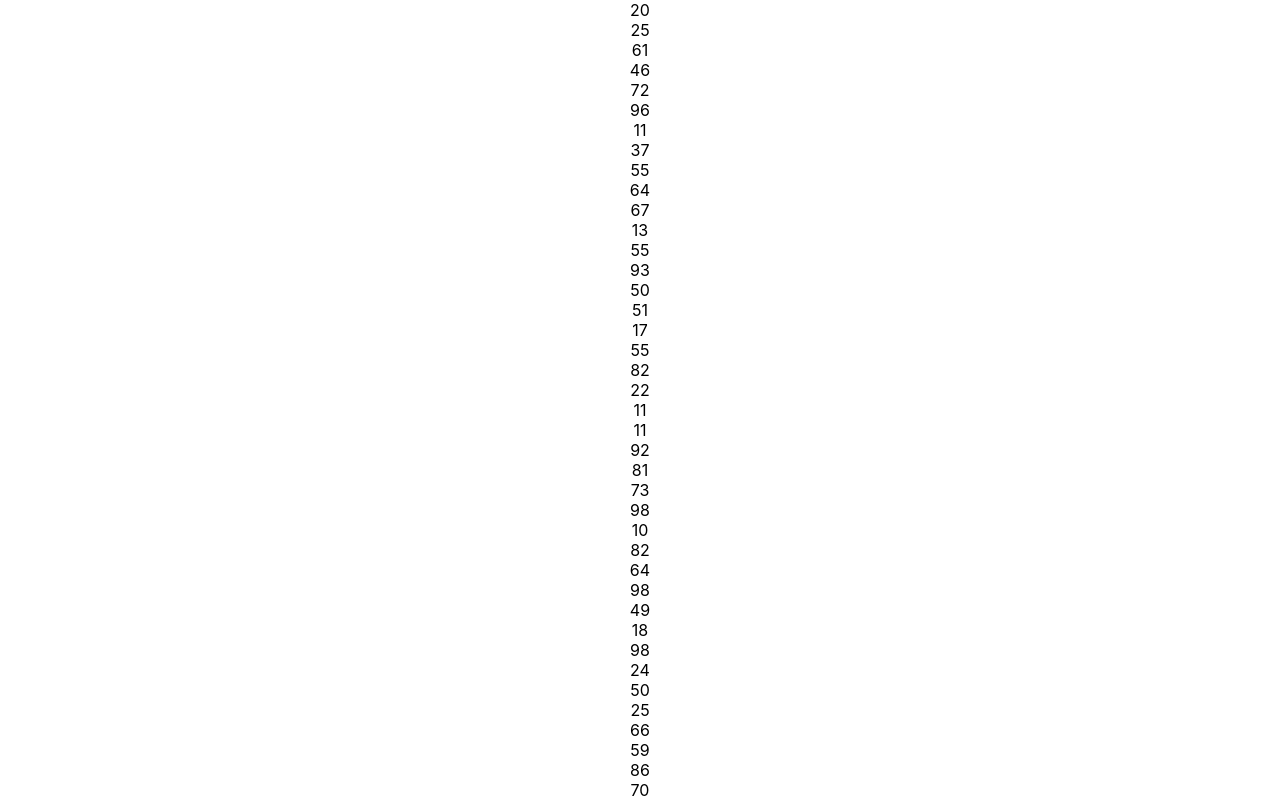
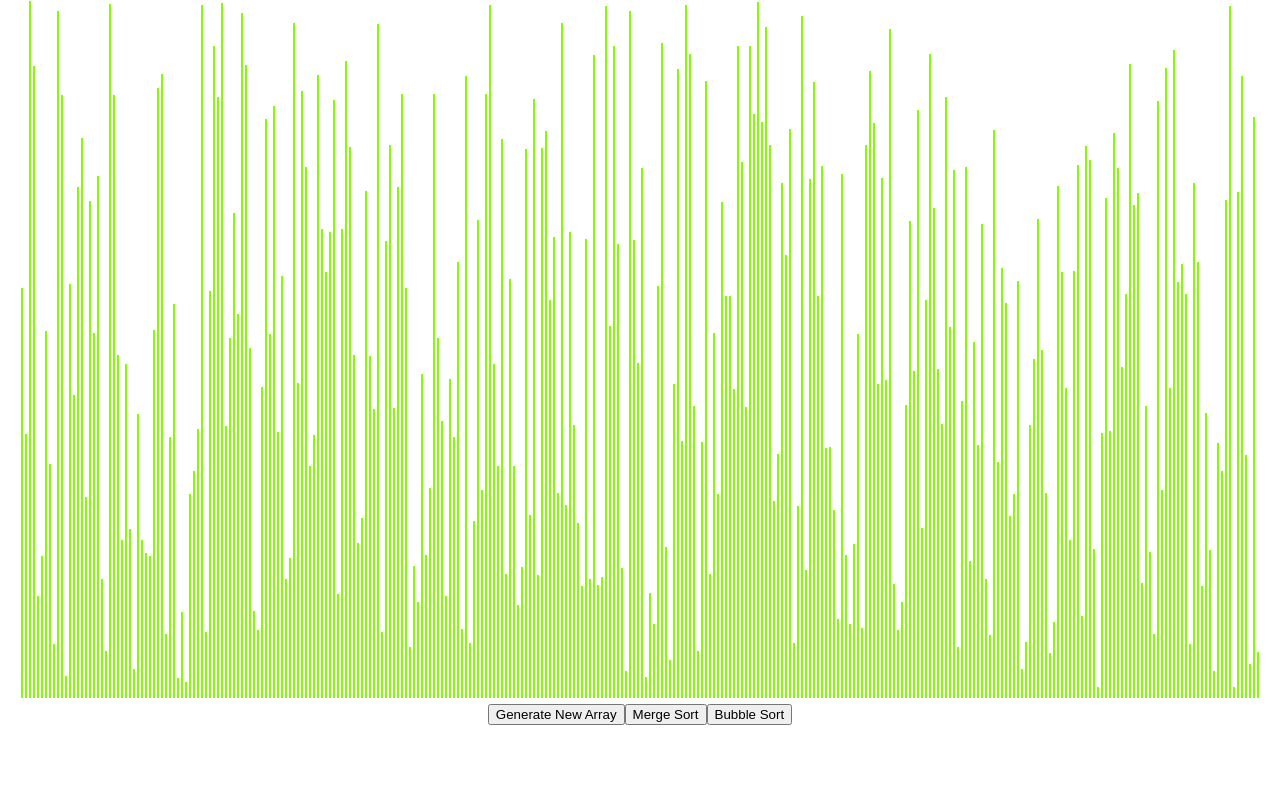
Before and after one commit to lucasvonhagen/AlgorithmVisualizer, a React (Create React App) app: page / in a window 1280 px wide. Shown: the top 800 px of the page. Built offline with nearby package versions, Linux system fonts and the light colour scheme.

Commit message:
Added mergeSort

```diff
--- a/src/AlgoVisualizer/AlgoVisualizer.css
+++ b/src/AlgoVisualizer/AlgoVisualizer.css
@@ -5,5 +5,7 @@
 
 .arrayBar {
     width: 2px;
+    background-color: chartreuse;
     display: inline-block;
+    margin: 1px;
 }
--- a/src/AlgoVisualizer/AlgoVisualizer.jsx
+++ b/src/AlgoVisualizer/AlgoVisualizer.jsx
@@ -15,13 +15,22 @@ export default class AlgoVisualizer extends React.Component{
 
     resetArray(){
         const array = [];
-        const maxBars = 100;
+        const maxBars = 700;
         const minBars = 10;
-        for (let i = 0; i < maxBars; i++){
+        for (let i = 0; i < 310; i++){
             array.push(randomIntFromInterval(minBars, maxBars));
         }
         this.setState({array});
     }
+
+
+    mergeSort(){
+       const jsSortedArray = this.state.array
+       .slice()
+       .sort((a, b) => a - b);
+    }
+    bubbleSort(){}
+
 
 
 
@@ -30,20 +39,30 @@ export default class AlgoVisualizer extends React.Component{
         const {array} = this.state;
 
         return (
-            <>
-            {array.map((value, idx) => (
-                <div className="array-Container" key={idx}>
-                     {value}
-                </div>
-            ))}
-            <button onClick={() => this.resetArray()}>Generate New Array</button>
-            </>
+            <div className='arrayCotainer'>
+                {array.map((value,idx) => (
+                    <div
+                        className='arrayBar'
+                        key={idx}
+                        style={{height: `${value}px`}}
+                    ></div>
+                ))}
+                <button onClick={() => this.resetArray()}>Generate New Array</button>
+                <button onClick={() => this.mergeSort()}>Merge Sort</button>
+                <button onClick={() => this.bubbleSort()}>Bubble Sort</button>
+            </div>
         )
     }
 
 };
 
-
+function equalArrays(arrayOne, arrayTwo){
+    if (arrayOne.length !== arrayTwo.length) return false;
+    for(let i = 0; i<arrayOne.length; i++){
+        if(arrayOne[i] !== arrayTwo[i]) return false;
+    }
+    return true;
+}
 
 function randomIntFromInterval(min, max){
     return Math.floor(Math.random() * (max-min+1) + min);
```
Also changed, not shown: src/Algorithms/Algorithms.js (added, +23 -0 lines).
